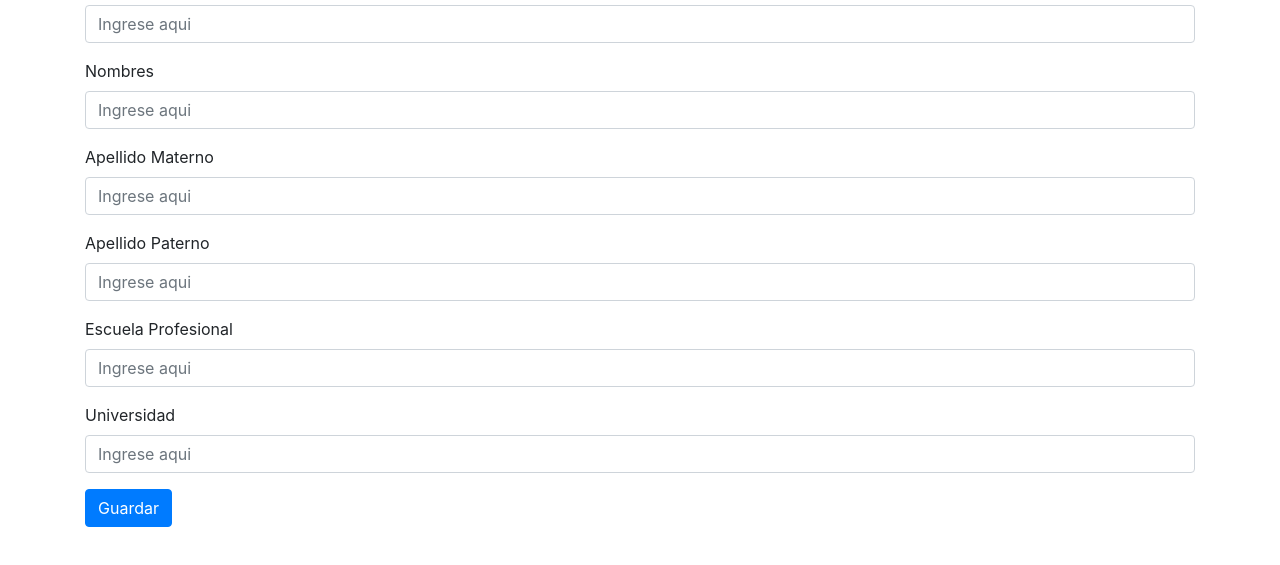
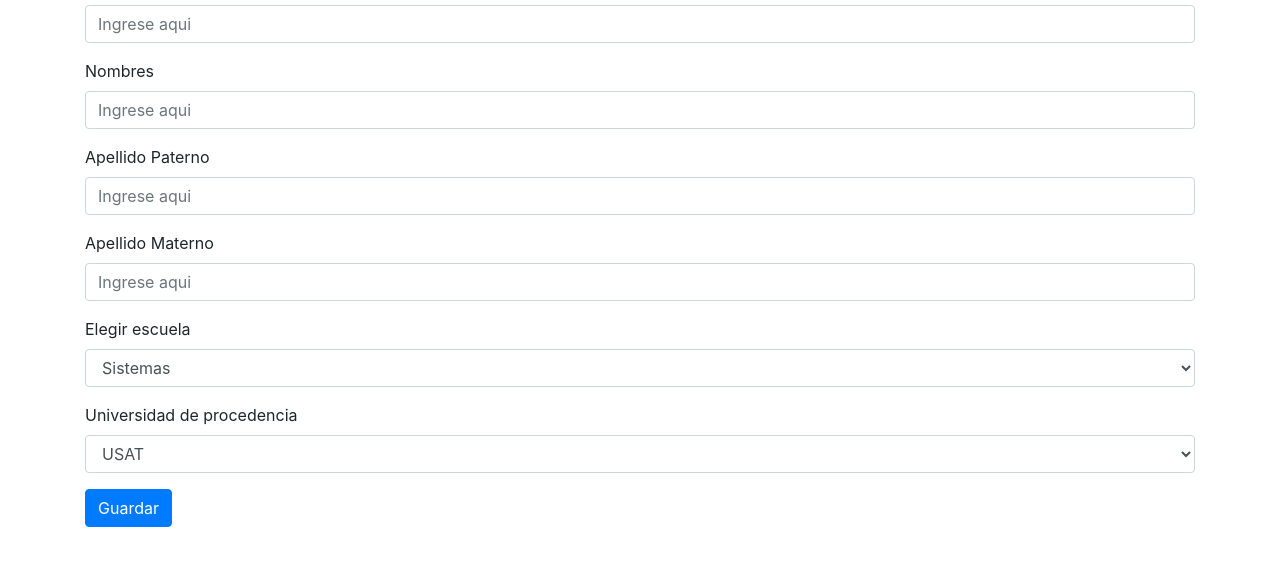
Before and after one commit to patrik2214/CARNET-EN-PDF, a plain HTML site: page index.html in a window 1280 px wide. Shown: the part 83-648 px from the top of the page. Drawn offline with nearby package versions, Linux system fonts and the light colour scheme.

```diff
--- a/index.html
+++ b/index.html
@@ -15,28 +15,45 @@
 		    <form  action="registro.php" method="POST">
                 <div class="form-group">
                     <label for="txtemail">DNI</label>
-                    <input type="text" class="form-control" name="txtdni" placeholder="Ingrese aqui">
+                    <input type="text" class="form-control" name="txtdni" id="txtdni" placeholder="Ingrese aqui">
                 </div>
 				<div class="form-group">
 					<label for="txtnombres">Nombres</label>
-					<input type="text" class="form-control" name="txtnombres" placeholder="Ingrese aqui">
+					<input type="text" class="form-control" name="txtnombres" id="txtnombres" placeholder="Ingrese aqui">
+				</div>
+				<div class="form-group">
+					<label for="txtapellidos">Apellido Paterno</label>
+					<input type="text" class="form-control" name="txtapellidoP" id="txtapellidoP" placeholder="Ingrese aqui">
 				</div>
 				<div class="form-group">
 					<label for="txtapellidos">Apellido Materno</label>
-					<input type="text" class="form-control" name="txtapellidoM" placeholder="Ingrese aqui">
+					<input type="text" class="form-control" name="txtapellidoM" id="txtapellidoM" placeholder="Ingrese aqui">
                 </div>
-                <div class="form-group">
-					<label for="txtapellidos">Apellido Paterno</label>
-					<input type="text" class="form-control" name="txtapellidoP" placeholder="Ingrese aqui">
+				<div class="form-group">
+					<label for="cboescuela">Elegir escuela</label>
+					<select class="form-control" id="cboescuela" name="cboescuela">
+						<option value="Sistemas">Sistemas</option>
+						<option value="Civil">Civil</option>
+						<option value="Mecánica">Mecánica</option>
+						<option value="Industrial">Industrial</option>
+						<option value="Arquitectura">Arquitectura</option>
+						<option value="Medicina">Medicina</option>
+						<option value="Enfermería">Enfermería</option>
+						<option value="Administración">Administración</option>
+						<option value="Contabilidad">Contabilidad</option>
+						<option value="Economía">Economía</option>
+					</select>
 				</div>
 				<div class="form-group">
-					<label for="txtemail">Escuela Profesional</label>
-					<input type="text" class="form-control" name="txtescuela"  placeholder="Ingrese aqui">
-                </div>
-                <div class="form-group">
-					<label for="txtemail">Universidad</label>
-					<input type="text" class="form-control" name="txtuniversidad"  placeholder="Ingrese aqui">
-                </div>
+					<label for="cbouniversidad">Universidad de procedencia</label>
+					<select class="form-control" id="cbouniversidad" name="cbouniversidad">
+						<option value="USAT"> USAT</option>
+						<option value="UNPRG"> UNPRG</option>
+						<option value="SAN Martin"> SAN MARTIN</option>
+						<option value="UMB"> UMB</option>
+						<option value="SIPAN"> SIPAN</option>
+					</select>
+				</div>
                 <div class="form-group">
                    <button  class="btn btn-primary" type="submit">Guardar</button><br>
                 </div>
```
Also changed, not shown: README.txt (added), 2 other files.
